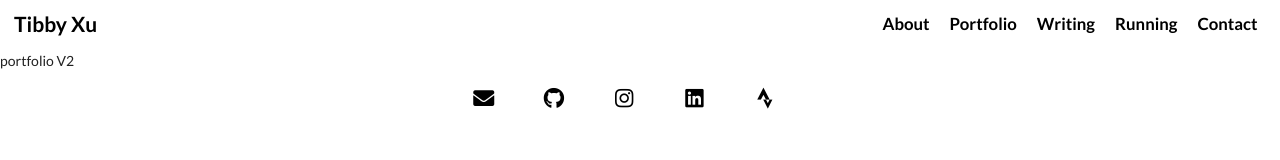
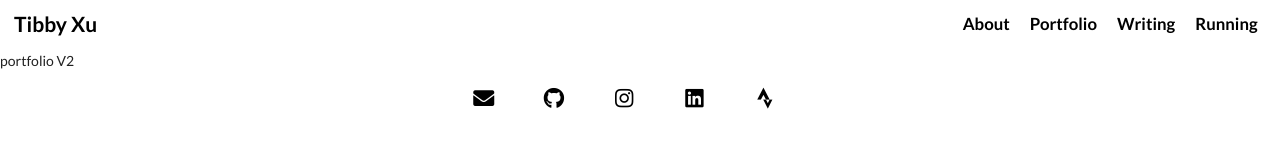
Before and after one commit to fallwall/she-run-freely, a React (Create React App) app: page / in a window 1280 px wide. Shown: the top 160 px of the page. Built offline with nearby package versions, Linux system fonts and the light colour scheme.

Commit message:
remove contact from nav and burger

```diff
--- a/src/components/Burger.jsx
+++ b/src/components/Burger.jsx
@@ -55,7 +55,6 @@ export default class Burger extends Component {
           <Link to="/codes"> Portfolio </Link>
           <Link to="/writes"> Writing </Link>
           <Link to="/runs"> Running </Link>
-          <Link to="/contact"> Contact </Link>
         </Menu>
       </div>
     )
--- a/src/components/Nav.jsx
+++ b/src/components/Nav.jsx
@@ -14,7 +14,6 @@ export default function Nav() {
         <Link to="/codes"> Portfolio </Link>
         <Link to="/writes"> Writing </Link>
         <Link to="/runs"> Running </Link>
-        <Link to="/contact"> Contact </Link>
       </div>
       </div>
       <Burger />
```
